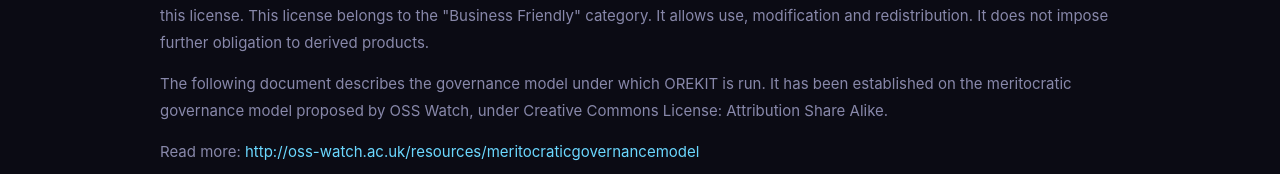
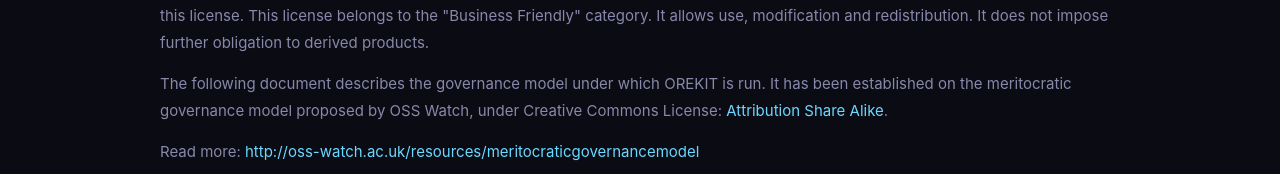
Before and after one commit to v-lmb/Orekit-website, a Nuxt app in the folder apps/web/: page /governance in a window 1280 px wide. Shown: the part 743-917 px from the top of the page. Built offline with nearby package versions, Linux system fonts and the light colour scheme.

Commit message:
fix: link the Creative Commons license in the governance intro

```diff
--- a/apps/web/app/pages/governance.vue
+++ b/apps/web/app/pages/governance.vue
@@ -26,7 +26,7 @@
         <h2>1 Introduction</h2>
         <p class="body-text">OREKIT is a free low level space dynamics library written in Java. It provides basic elements (orbits, dates, attitude, frames…) and various algorithms to handle them (conversions, analytical and numerical propagation, pointing…).</p>
         <p class="body-text">OREKIT is developed under APACHE V2.0 license. All contributions to OREKIT have to be compliant with the terms and conditions of this license. This license belongs to the "Business Friendly" category. It allows use, modification and redistribution. It does not impose further obligation to derived products.</p>
-        <p class="body-text">The following document describes the governance model under which OREKIT is run. It has been established on the meritocratic governance model proposed by OSS Watch, under Creative Commons License: Attribution Share Alike.</p>
+        <p class="body-text">The following document describes the governance model under which OREKIT is run. It has been established on the meritocratic governance model proposed by OSS Watch, under Creative Commons License: <a href="https://creativecommons.org/licenses/by-sa/4.0/" target="_blank" rel="noopener" class="inline-link">Attribution Share Alike</a>.</p>
         <p class="body-text">Read more: <a href="http://oss-watch.ac.uk/resources/meritocraticgovernancemodel" target="_blank" rel="noopener" class="inline-link">http://oss-watch.ac.uk/resources/meritocraticgovernancemodel</a></p>
       </section>
 
```
